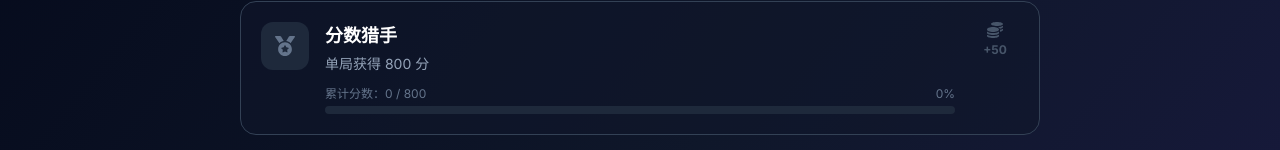
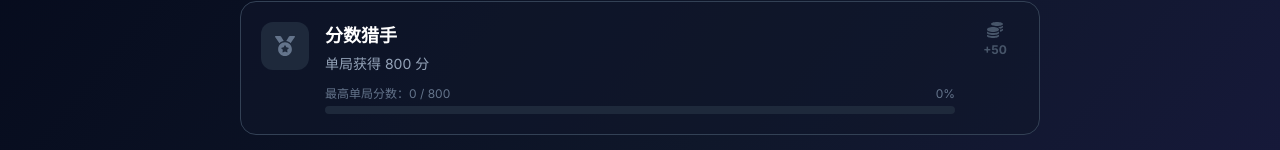
Before and after one commit to zhoujinmo/Z-tools, a Next.js app: page /game/space-escape/achievements in a window 1280 px wide. Shown: the part 555-705 px from the top of the page. Built offline with nearby package versions, Linux system fonts and the light colour scheme.

Commit message:
fix: score-hunter progress uses maxScore (single game), not totalScore (cumulative)

```diff
--- a/app/game/space-escape/achievements/page.tsx
+++ b/app/game/space-escape/achievements/page.tsx
@@ -29,7 +29,7 @@ function getProgress(achievement: AchievementDef, progress: GameProgress): Achie
     case "level-champion":
       return { current: progress.maxLevel, target: 12, label: "最高等级" };
     case "score-hunter":
-      return { current: progress.totalScore, target: 800, label: "累计分数" };
+      return { current: progress.maxScore, target: 800, label: "最高单局分数" };
     case "veteran":
       return { current: progress.totalGames, target: 30, label: "累计局数" };
     case "wealthy":
```
